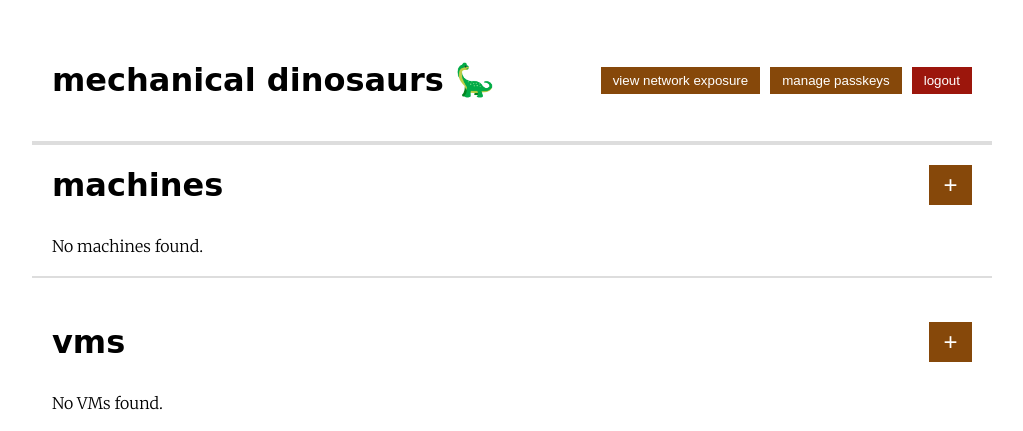
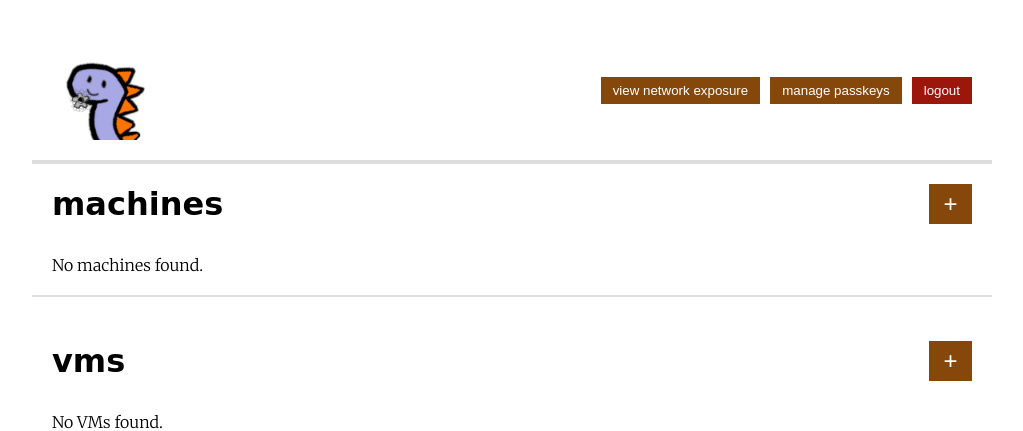
Before and after one commit to tiredkangaroo/mechanicaldinosaurs, a Django app: template frontend/console/templates/index.html in a window 1280 px wide. Shown: the top 431 px of the page, without its empty margins (128-1151 px from the left). Run offline with Django 5.2, Linux system fonts and the light colour scheme; the template is opened without the code that fills it, so the values that code supplies are empty.

Commit message:
image instead of title

```diff
--- a/frontend/console/templates/index.html
+++ b/frontend/console/templates/index.html
@@ -130,7 +130,7 @@
   </head>
   <body style="width: 75%; margin: auto; padding-top: 20px; padding-bottom: 20px">
     <div style="display: flex; flex-direction: row; align-items: center; justify-content: space-between; padding: 20px; border-bottom: 4px solid #ddd">
-      <h1>mechanical dinosaurs 🦕</h1>
+      <img src="{% static 'favicon.png' %}" width="100rem" height="100rem" />
       <div style="display: flex; flex-direction: flex; justify-content: center; align-items: end; gap: 10px">
         <a href="{% url 'tunnels' %}">
           <button>
```
